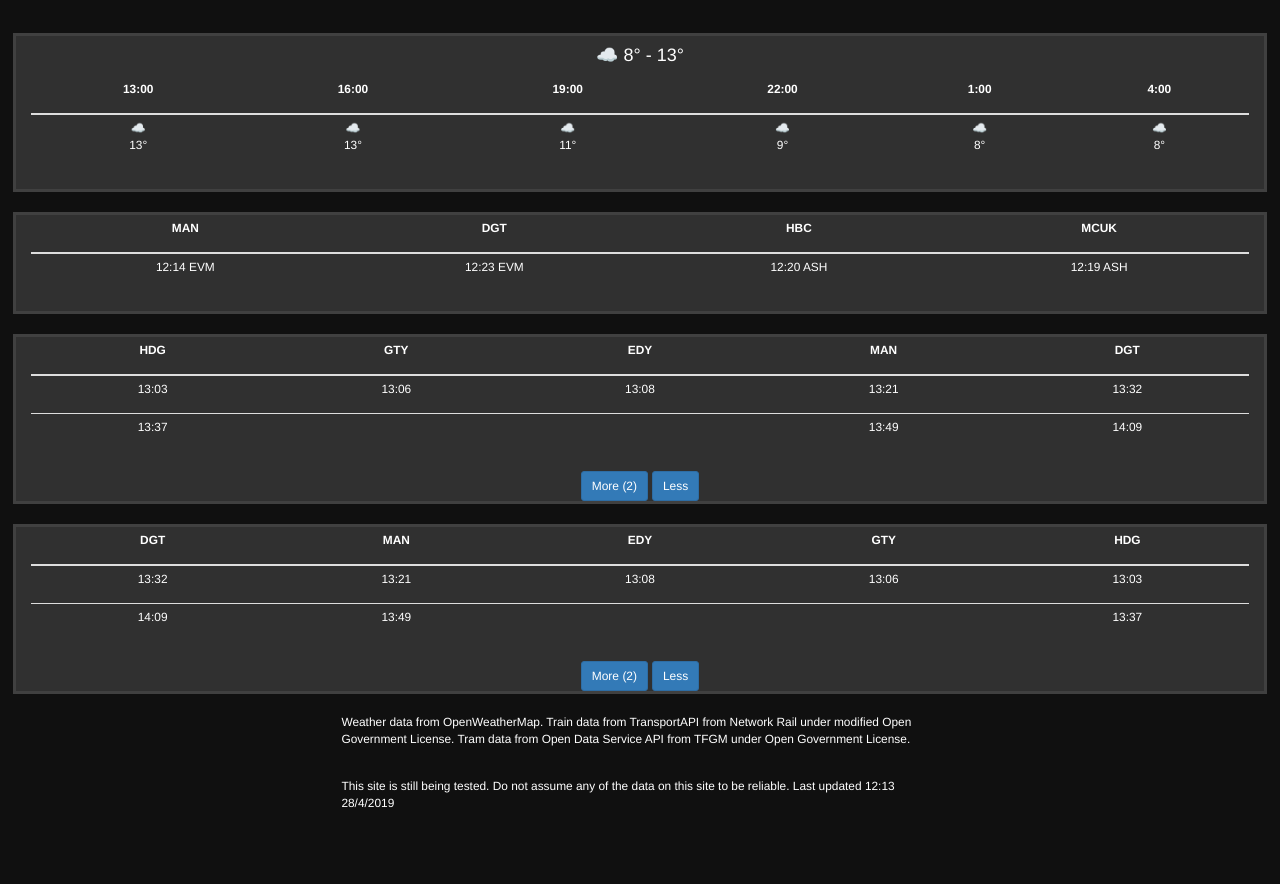
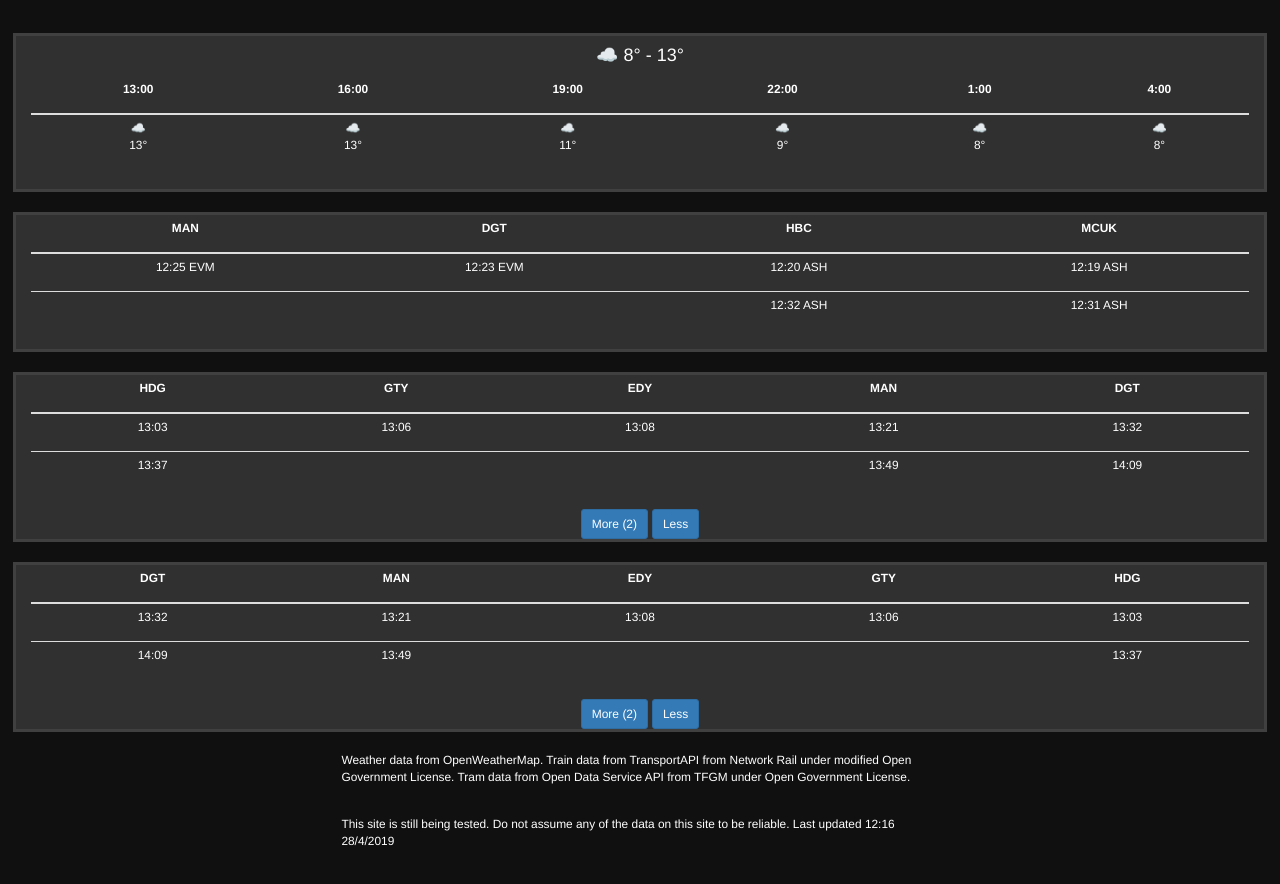
Before and after one commit to tonytony99/tonytony99.github.io, a plain HTML site: page tt/index.html in a window 1280 px wide. Before the commit the page ends 862 px from the top, so only its background shows below. Drawn offline with nearby package versions, Linux system fonts and the light colour scheme.

Commit message:
updated homepage

```diff
--- a/tt/index.html
+++ b/tt/index.html
@@ -62,10 +62,16 @@
 </tr>
 </thead><tbody>
 <tr>
-    <td><p align='center'>12:14 EVM</p></td>
+    <td><p align='center'>12:25 EVM</p></td>
     <td><p align='center'>12:23 EVM</p></td>
     <td><p align='center'>12:20 ASH</p></td>
     <td><p align='center'>12:19 ASH</p></td>
+</tr>
+<tr>
+    <td><p align='center'></p></td>
+    <td><p align='center'></p></td>
+    <td><p align='center'>12:32 ASH</p></td>
+    <td><p align='center'>12:31 ASH</p></td>
 </tr>
 </tbody></table>
 
@@ -234,7 +240,7 @@
             This site is still being tested.
             Do not assume any of the data on this site to be reliable.
             Last updated
-            12:13
+            12:16
             28/4/2019
             </p>
         </div>
```
